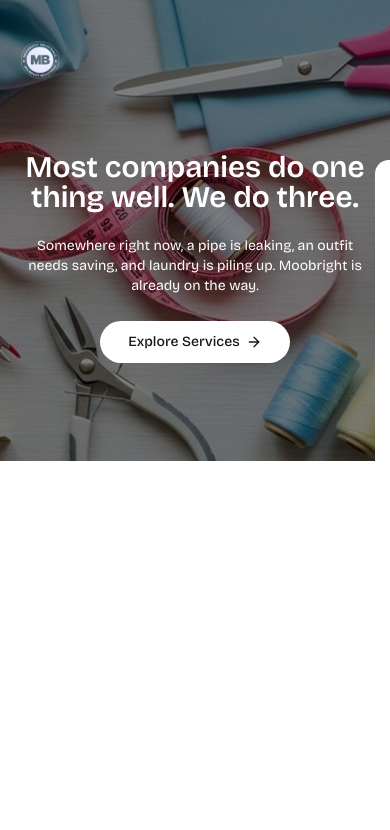
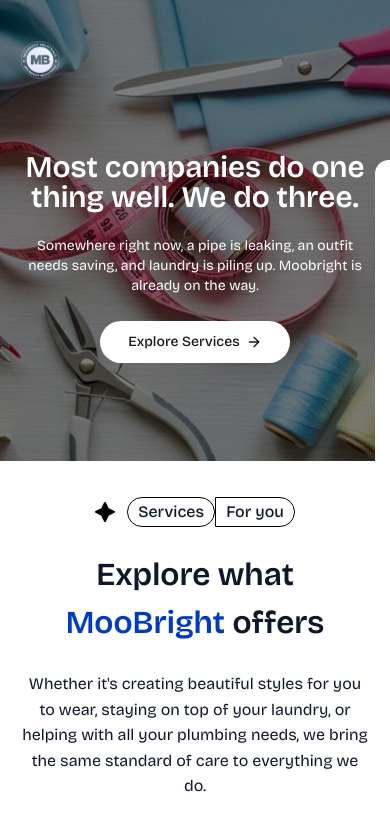
Before and after one commit to Smartlify07/MooBright, a Next.js app: page / in a window 390 px wide. Shown: the top 830 px of the page. Built offline with nearby package versions, Linux system fonts and the light colour scheme; some icons are missing.

Commit message:
feat: build services section & header (desktop & mobile)

```diff
--- /dev/null
+++ b/app/(marketing)/components/home/services-section.tsx
@@ -0,0 +1,45 @@
+import Image from "next/image"
+import React from "react"
+
+const ServicesSection = () => {
+  return (
+    <section className="section-spacing">
+      <div className="container">
+        <header className="flex flex-col items-center gap-6 lg:items-start lg:gap-10">
+          <div className="flex items-center gap-3">
+            <Image
+              className="size-5"
+              src="/home/black-sparkle.svg"
+              alt="black-sparkle"
+              width={20}
+              height={20}
+            />
+
+            <div className="flex items-center">
+              <div className="flex h-7.5 min-w-22 items-center justify-center rounded-[1.25rem] border border-black p-2.5 align-middle text-base/[160%] font-medium text-foreground">
+                Services
+              </div>
+              <div className="flex h-7.5 min-w-19.25 items-center justify-center rounded-[1.25rem] rounded-l-none border border-black p-2.5 align-middle text-base/[160%] font-medium text-foreground">
+                For you
+              </div>
+            </div>
+          </div>
+
+          <div className="flex flex-col items-center gap-6 lg:flex-row lg:justify-between lg:gap-32">
+            <h1 className="section-header flex-1 lg:w-139">
+              Explore what <span className="text-primary">MooBright </span>
+              offers
+            </h1>
+            <p className="text-center text-base/[160%] lg:max-w-168.75 lg:text-start">
+              Whether it's creating beautiful styles for you to wear, staying on
+              top of your laundry, or helping with all your plumbing needs, we
+              bring the same standard of care to everything we do.
+            </p>
+          </div>
+        </header>
+      </div>
+    </section>
+  )
+}
+
+export default ServicesSection
--- a/app/globals.css
+++ b/app/globals.css
@@ -140,8 +140,16 @@
   .container {
     @apply mx-auto w-full max-w-7xl 2xl:max-w-360;
   }
+  .section-spacing {
+    @apply flex flex-col gap-2.5 px-5 py-9 lg:px-10 lg:py-30;
+  }
+
   .tracking-neg-5 {
     @apply -tracking-[5%];
+  }
+
+  .section-header {
+    @apply text-center text-[2rem] font-semibold tracking-[-5%] text-foreground lg:text-start lg:text-[3.25rem]/[112%];
   }
 }
 
--- a/app/page.tsx
+++ b/app/page.tsx
@@ -1,9 +1,11 @@
 import HeroSection from "./(marketing)/components/home/hero-section"
+import ServicesSection from "./(marketing)/components/home/services-section"
 
 export default function Page() {
   return (
     <div className="relative min-h-svh">
       <HeroSection />
+      <ServicesSection />
     </div>
   )
 }
```
Also changed, not shown: public/home/black-sparkle.svg (added).
